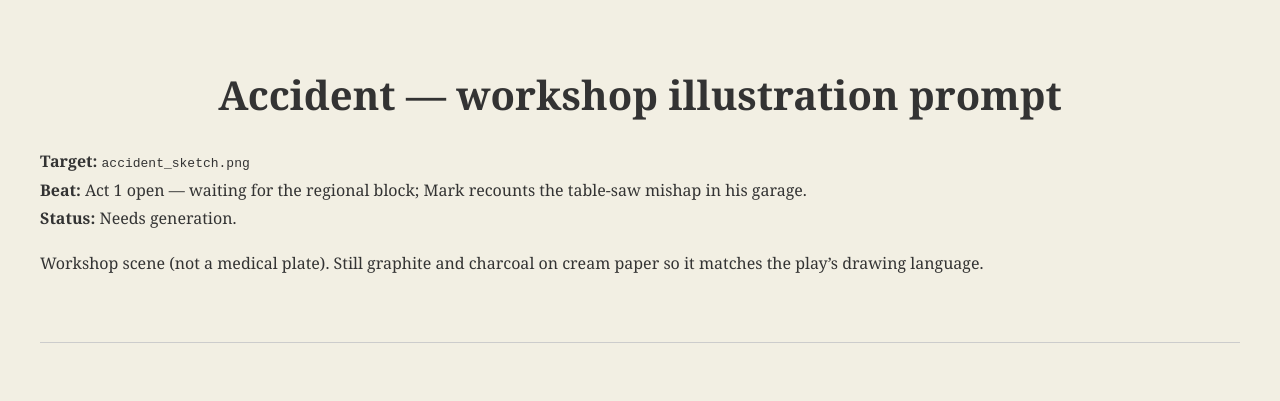
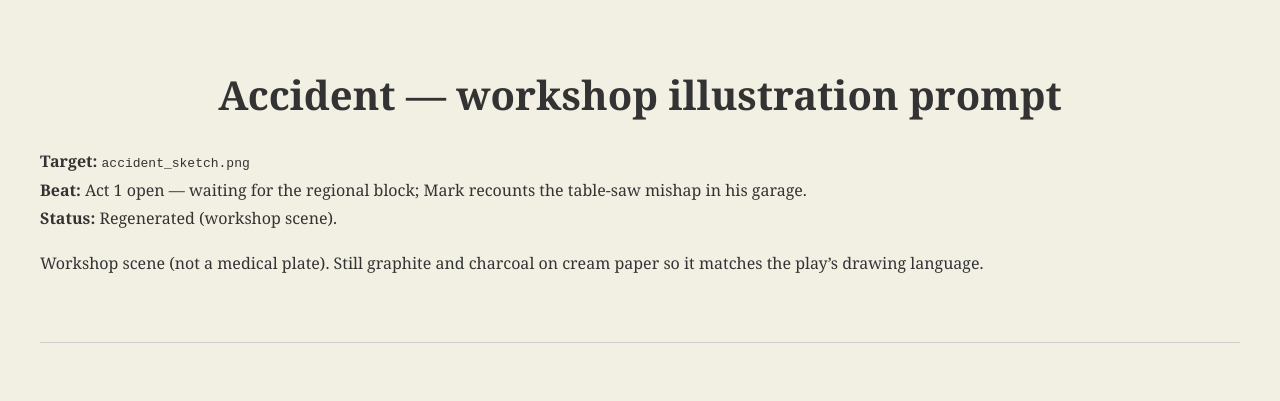
Before and after one commit to jmalicki/pulses-and-pathways, a Jekyll site: the page built from illustration-prompts/accident.md, in a window 1280 px wide. Shown: the top 401 px of the page. Built offline with Jekyll 4.4.1, drawn with Linux system fonts in a browser that asks for light colours; our own code applies the rules of GitHub Pages for plain Markdown files.

Commit message:
Add workshop accident sketch as the Act 1 opening plate.
Rename the generated garage table-saw scene to accident_sketch.png and mark the workshop prompt as regenerated.

```diff
--- a/illustration-prompts/accident.md
+++ b/illustration-prompts/accident.md
@@ -2,7 +2,7 @@
 
 **Target:** `accident_sketch.png`
 **Beat:** Act 1 open — waiting for the regional block; Mark recounts the table-saw mishap in his garage.
-**Status:** Needs generation.
+**Status:** Regenerated (workshop scene).
 
 Workshop scene (not a medical plate). Still graphite and charcoal on cream paper so it matches the play’s drawing language.
 
```
Also changed, not shown: illustration-prompts/README.md (+1 -1 lines), 1 other file.
